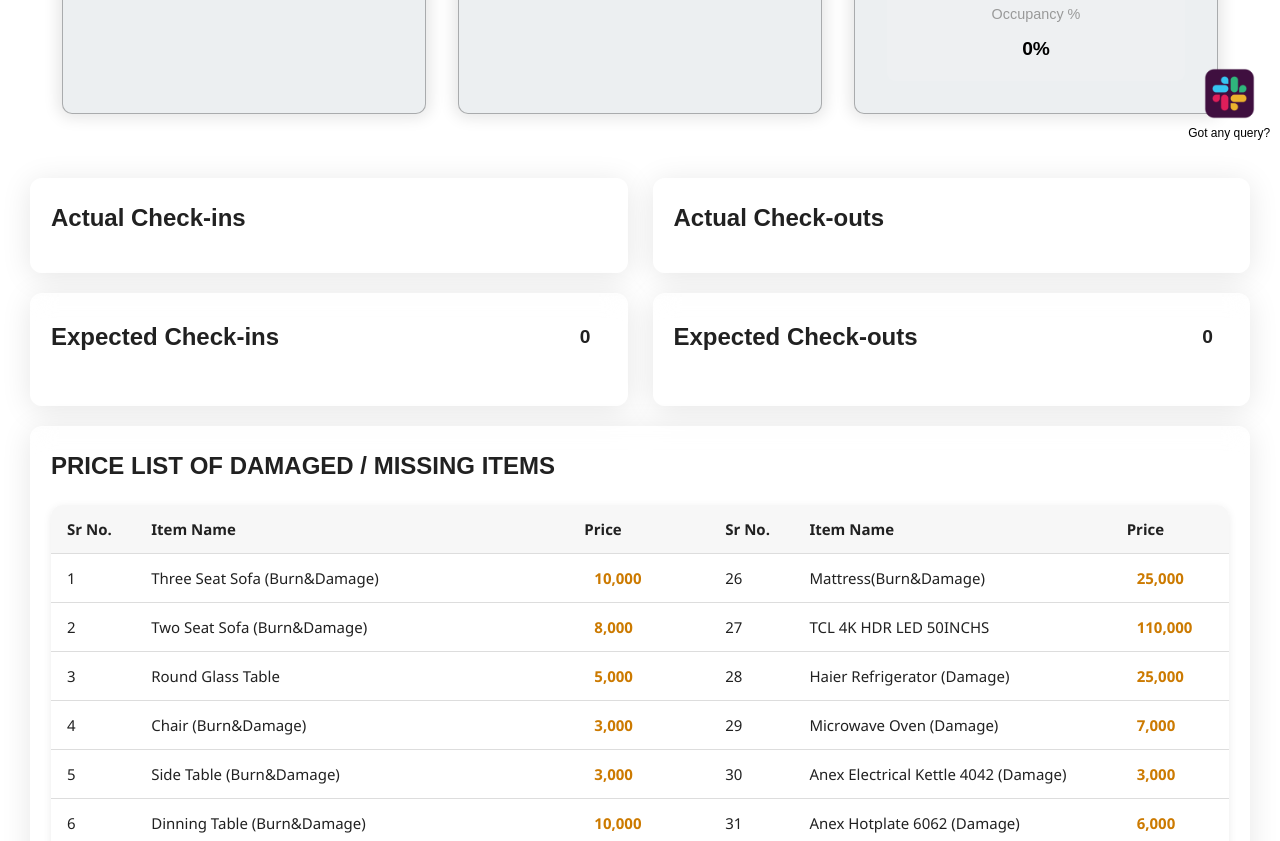
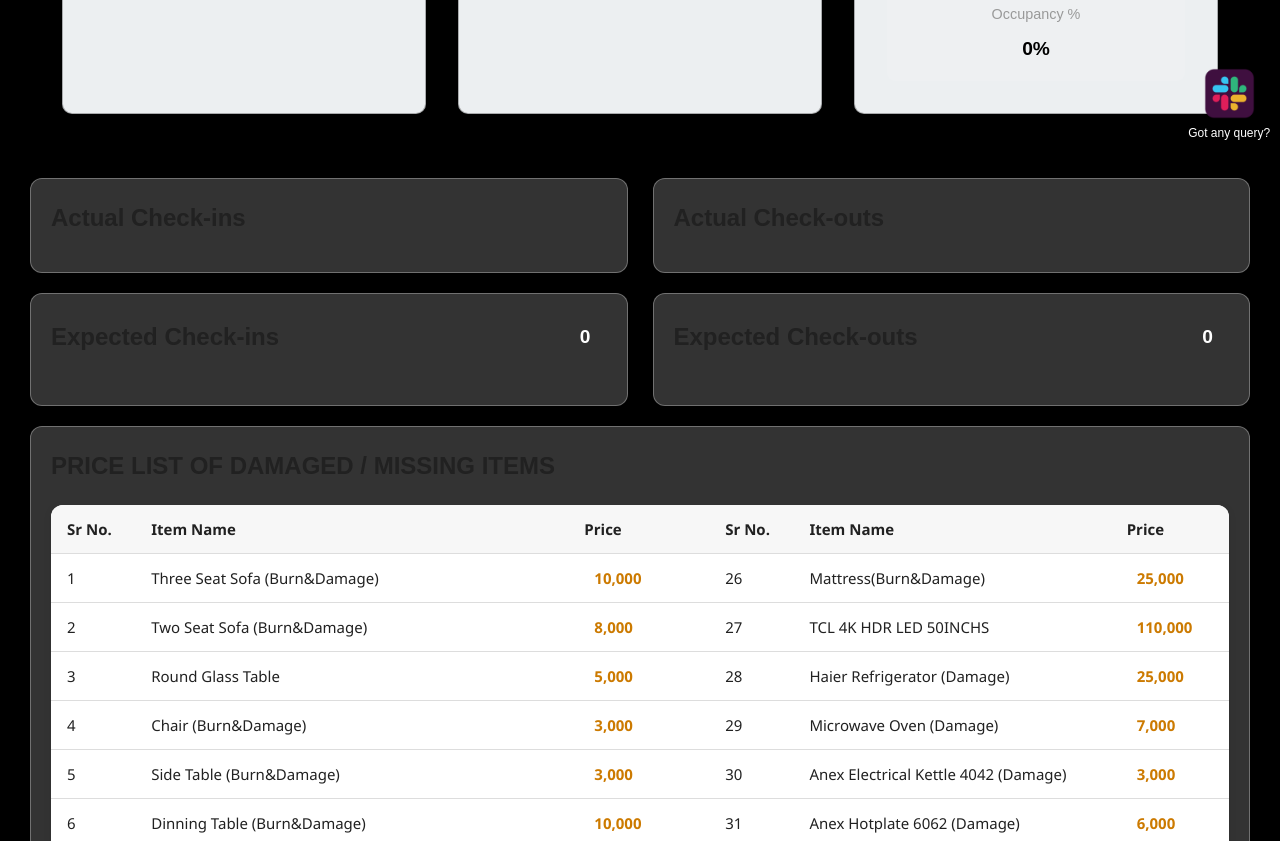
Before and after one commit to mehranRnD/hostaway-dashboard, a website: page public/index.html in a window 1280 px wide. Shown: the part 637-1478 px from the top of the page. Drawn offline with nearby package versions, Linux system fonts and the light colour scheme; no server answers.

Commit message:
Update styles.css

```diff
--- a/public/styles.css
+++ b/public/styles.css
@@ -71,7 +71,7 @@ canvas {
 
 body {
   font-family: "Arial", sans-serif;
-  background-color: var(--background-color);
+  background-color: black;
   color: var(--text-color);
   line-height: 1.6;
 }
@@ -123,6 +123,7 @@ body {
   padding: 1rem;
   background: var(--background-color);
   box-shadow: 0 2px 4px rgba(0, 0, 0, 0.1);
+  border-radius: 12px;
 }
 
 .header-left {
@@ -724,7 +725,7 @@ body {
 .check-ins-count,
 .check-outs-count {
   /* background: var(--primary-color); */
-  color: var(--text-color);
+  color: white;
   padding: 0.5rem 1rem;
   border-radius: 20px;
   font-weight: bold;
@@ -1287,7 +1288,7 @@ body {
 
 .slack-icon span {
   font-size: 12px;
-  color: #000000 !important;
+  color: #ffffff !important;
   margin-top: 5px;
   font-weight: 500;
 }
```
